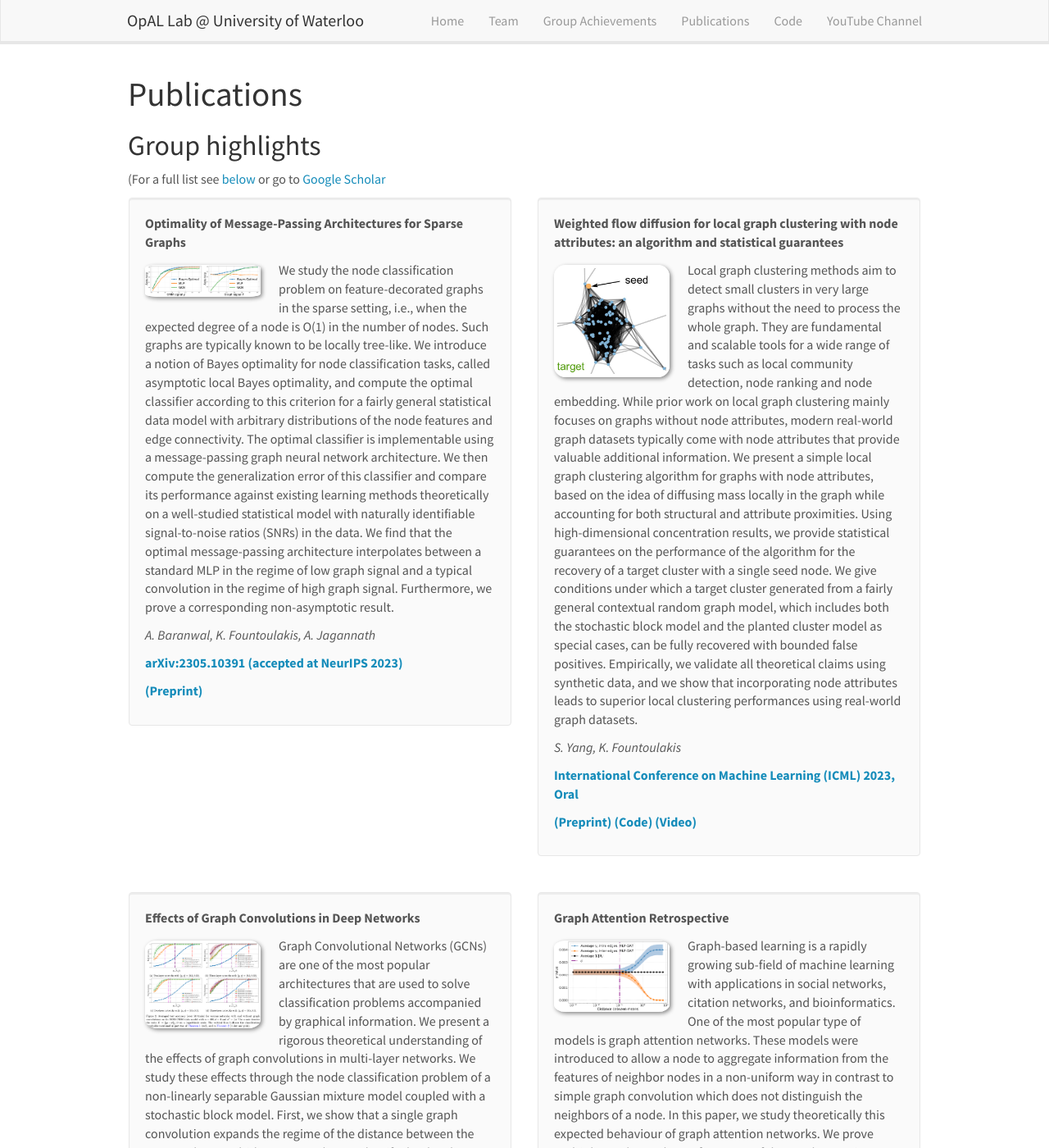
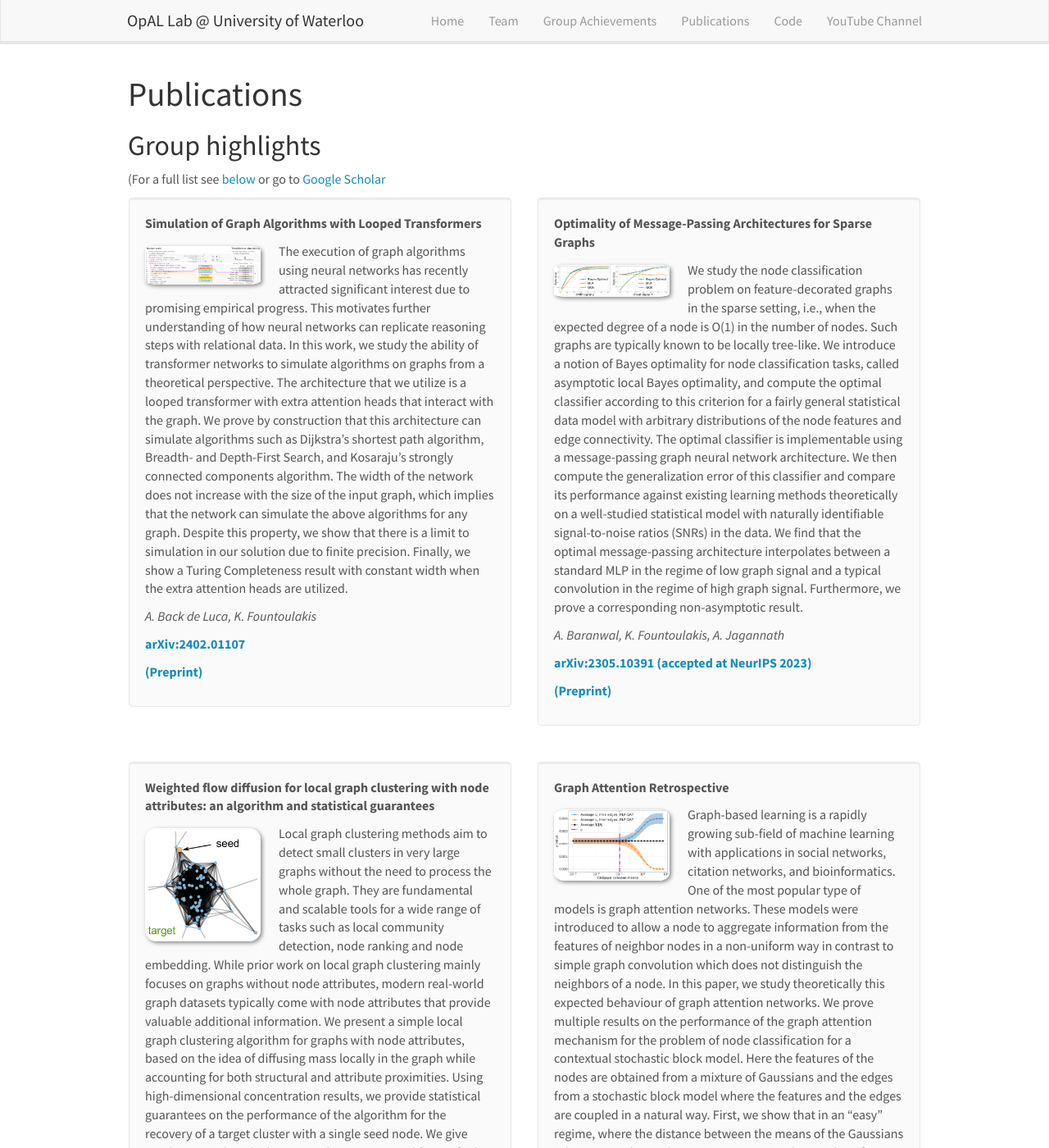
Before and after one commit to opallab/opallab.github.io, a Jekyll site: the page built from _pages/publications.md, in a window 1280 px wide and 1400 px high. Shown: the whole window at 82% size. Built offline with Jekyll 4.4.1, drawn with Linux system fonts in a browser that asks for light colours; nearby versions of some CDN libraries; some of the changed text lies outside the part shown.

Commit message:
simulation of graph algorithms using looped transformers

```diff
--- a/_data/publist.yml
+++ b/_data/publist.yml
@@ -1,3 +1,25 @@
+- title: "Simulation of Graph Algorithms with Looped Transformers"
+  image: looped_transformer.jpg
+  description: The execution of graph algorithms using neural networks has recently attracted significant interest due to promising empirical progress. This motivates further understanding of how neural networks can replicate reasoning steps with relational data. In this work, we study the ability of transformer networks to simulate algorithms on graphs from a theoretical perspective. The architecture that we utilize is a looped transformer with extra attention heads that interact with the graph. We prove by construction that this architecture can simulate algorithms such as Dijkstra's shortest path algorithm, Breadth- and Depth-First Search, and Kosaraju's strongly connected components algorithm. The width of the network does not increase with the size of the input graph, which implies that the network can simulate the above algorithms for any graph. Despite this property, we show that there is a limit to simulation in our solution due to finite precision. Finally, we show a Turing Completeness result with constant width when the extra attention heads are utilized.
+  authors: A. Back de Luca, K. Fountoulakis
+  link:
+    url: https://arxiv.org/abs/2402.01107
+    display: arXiv:2402.01107
+  highlight: 1
+  news2:
+  code:
+    url:
+    display:
+  slides:
+    url:
+    display:
+  video:
+    url:
+    display:
+  preprint:
+    url: https://arxiv.org/abs/2402.01107
+    display: (Preprint)
+
 - title: "Local Graph Clustering with Noisy Labels"
   image:
   description:
@@ -93,7 +115,7 @@
   link:
     url: https://openreview.net/pdf?id=P-73JPgRs0R
     display: International Conference on Learning Representations (ICLR) 2023, notable-top-25%
-  highlight: 1
+  highlight: 0
   news2:
   code:
     url: https://github.com/opallab/Effects-of-Graph-Convs-in-Deep-Nets
```
Also changed, not shown: images/pubpic/looped_transformer.jpg (added).
